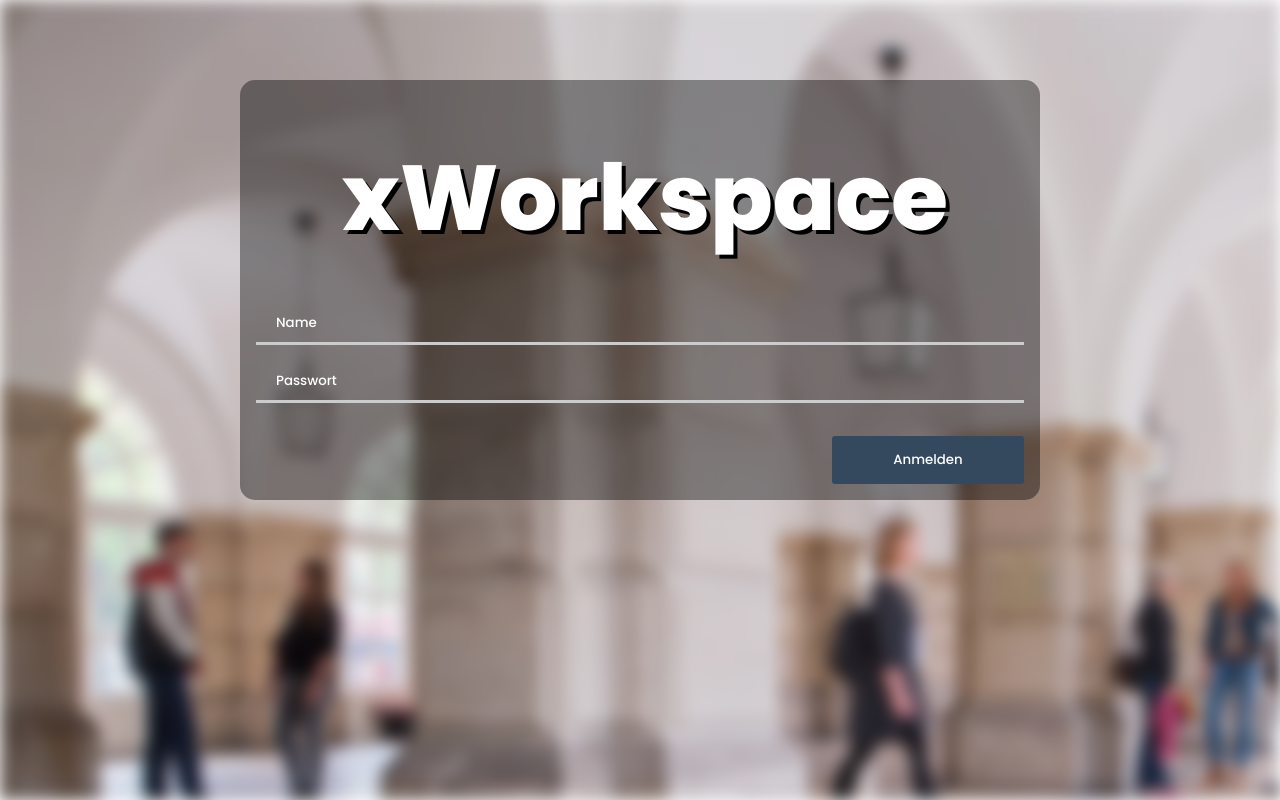
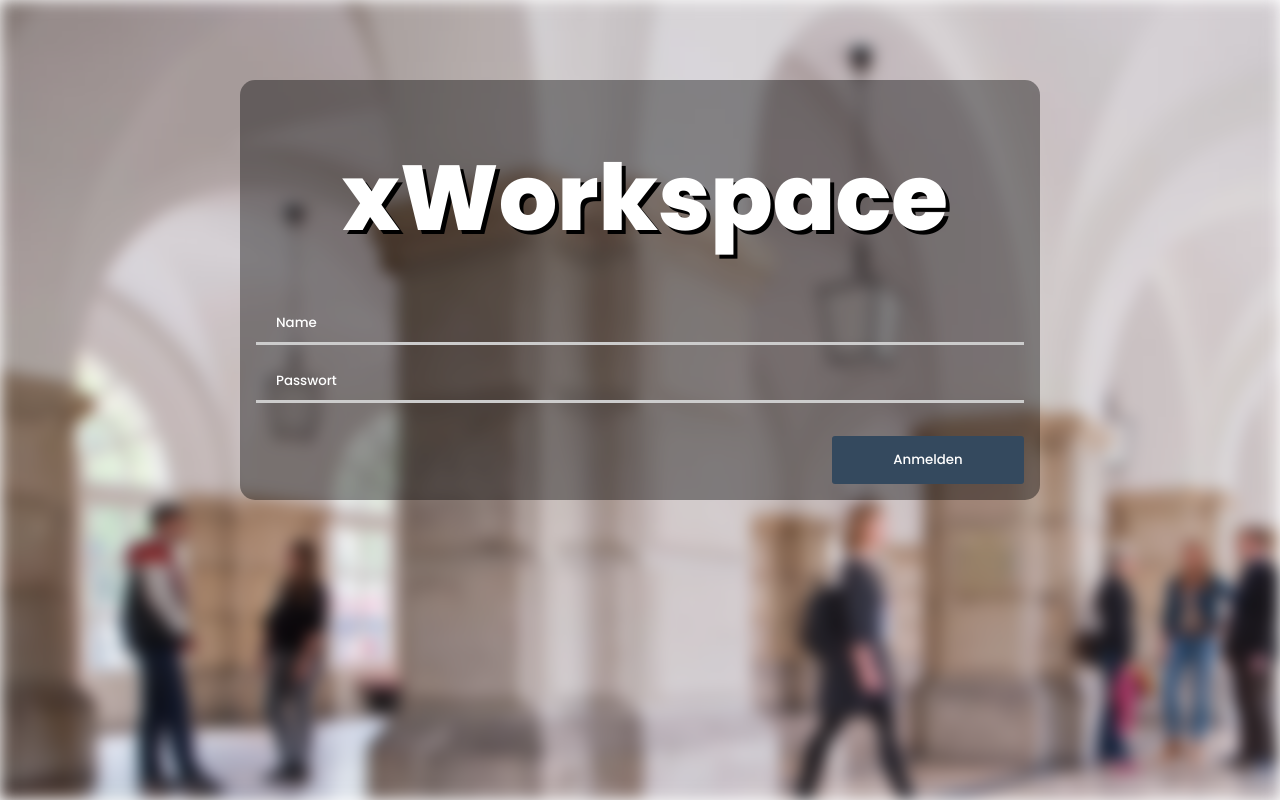
Before and after one commit to stesto/xWorkspace, a PHP site: page /login.php in a window 1280 px wide. Run offline with PHP 8.4, Linux system fonts and the light colour scheme; some libraries are stand-ins or nearby versions.

Commit message:
Fix login background

```diff
--- a/login.php
+++ b/login.php
@@ -24,16 +24,12 @@
         }
 
         #background {
-            width: 100%;
-            height: 100%;
-            background-image: url("CS_14_web.png");
-            background-repeat: no-repeat;
-            background-size: auto;
+            background-image: url(CS_14_web.png);
+            background-size: cover;
             position: absolute;
-            top:0;
-            left:0;
+            top: 0;
+            left: 0;
             z-index: -999999;
-
             filter: blur(8px);
             -webkit-filter: blur(8px);
         }
```
